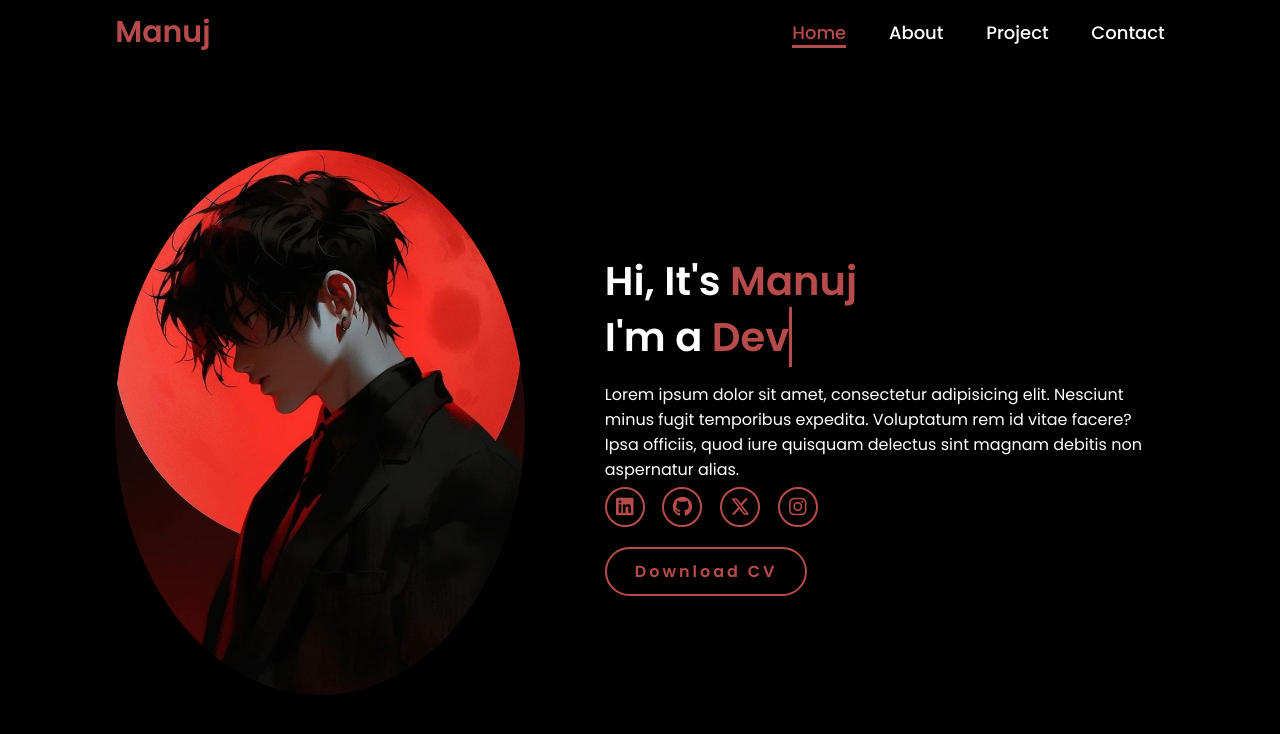
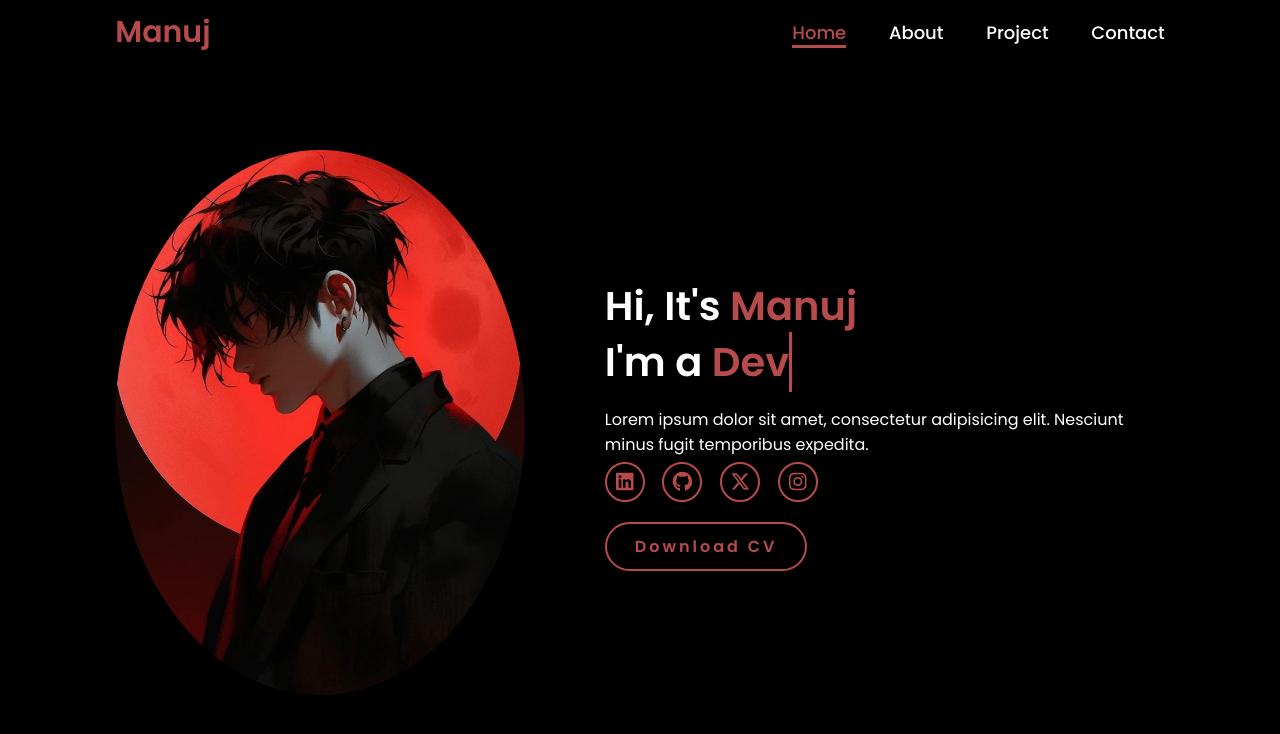
Before and after one commit to manuj-rai/Dark-Theme-Portfolio, a plain HTML site: page index.html in a window 1280 px wide. Drawn offline with Linux system fonts and the light colour scheme.

Commit message:
modified:   index.html

```diff
--- a/index.html
+++ b/index.html
@@ -31,7 +31,7 @@
     <div class="home-content">
         <h1>Hi, It's <span>Manuj</span></h1>
         <h3 class="typing-text">I'm a <span id="typedText"></span></h3>
-        <p>Lorem ipsum dolor sit amet, consectetur adipisicing elit. Nesciunt minus fugit temporibus expedita. Voluptatum rem id vitae facere? Ipsa officiis, quod iure quisquam delectus sint magnam debitis non aspernatur alias.</p>
+        <p>Lorem ipsum dolor sit amet, consectetur adipisicing elit. Nesciunt minus fugit temporibus expedita.</p>
         <div class="social-icons">
             <a href="https://www.linkedin.com/in/manujrai/"><i class="fa-brands fa-linkedin"></i></a>
             <a href="https://github.com/manuj-rai"><i class="fa-brands fa-github"></i></a>
```
